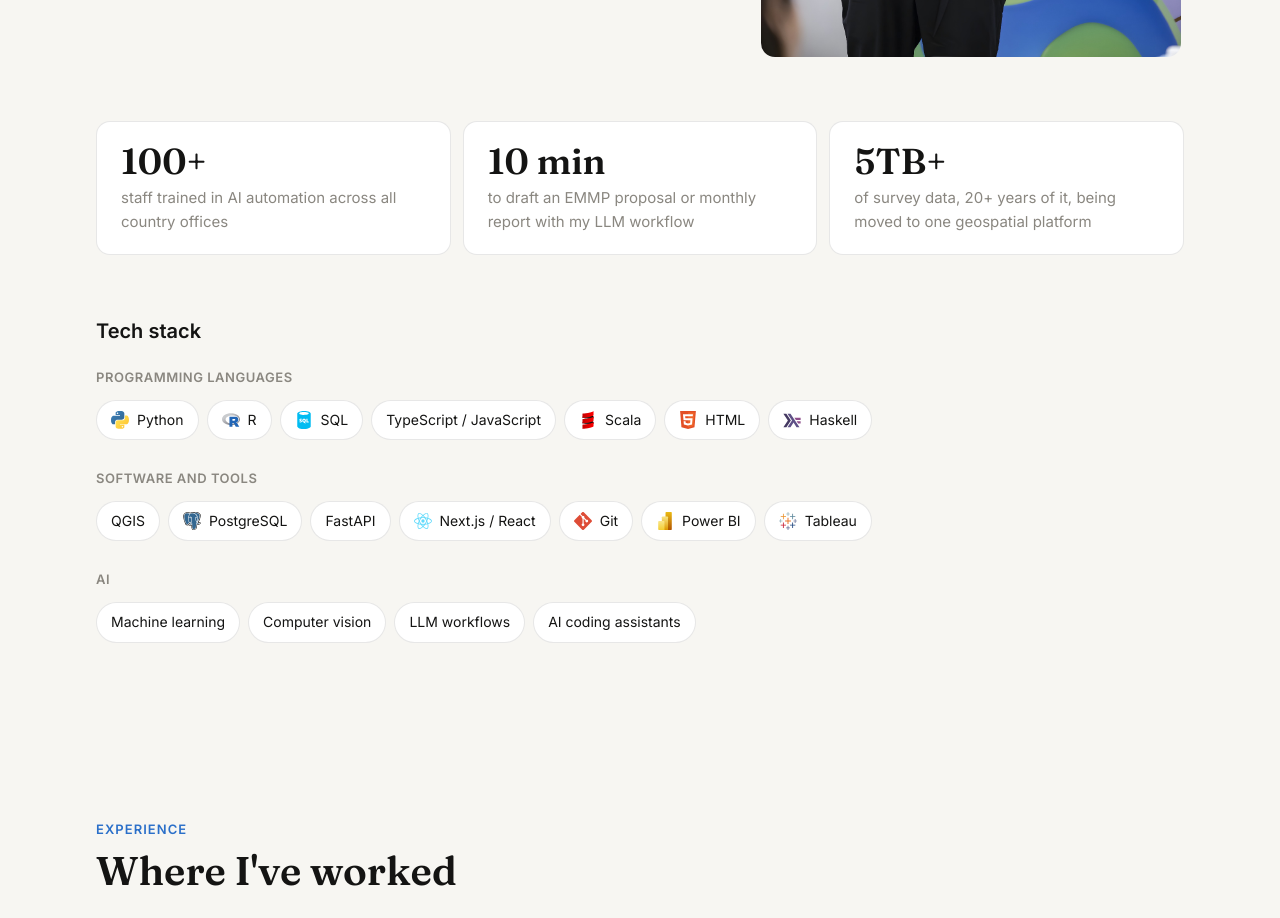
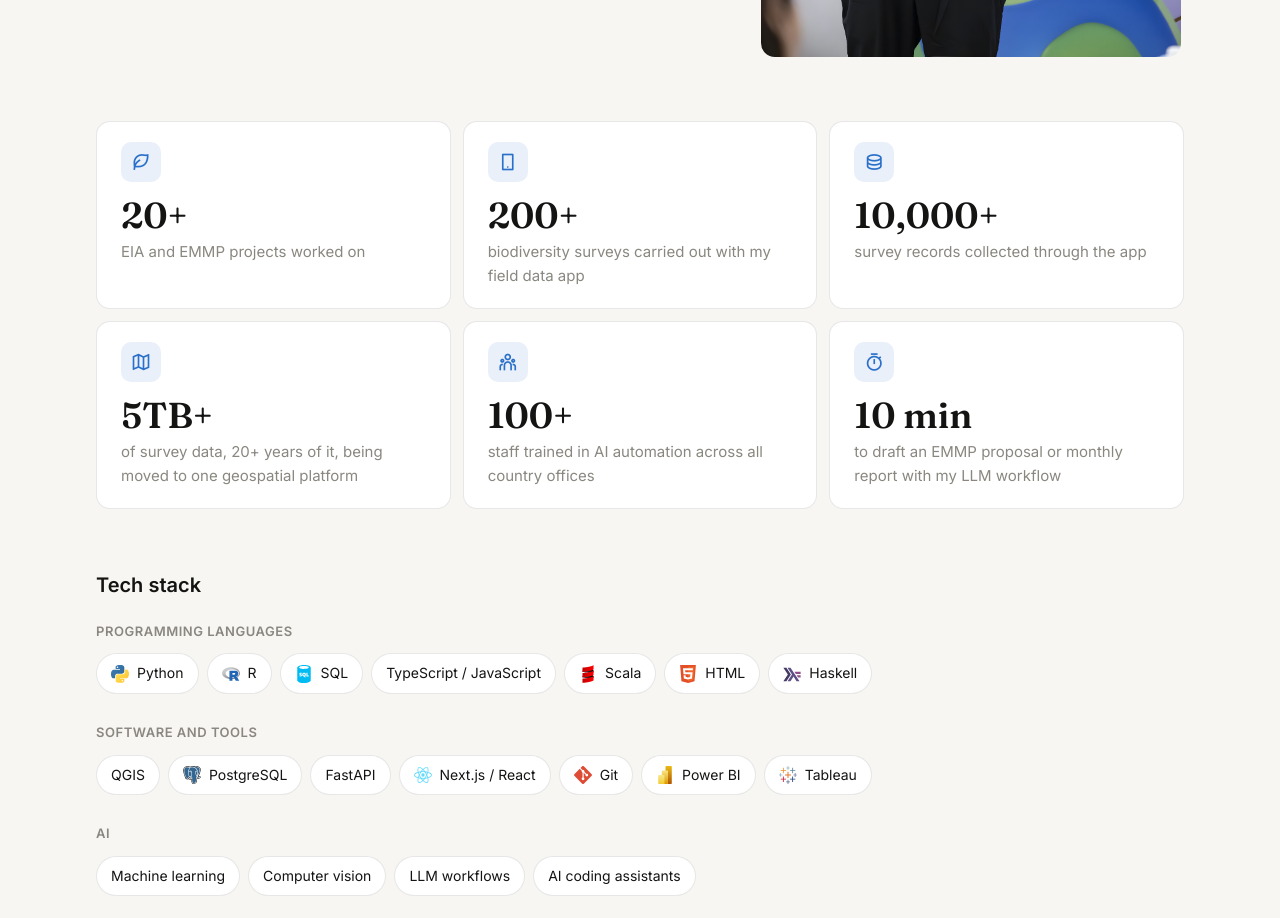
Before and after one commit to danghieutrung/hieudang-blog, a React (Create React App) app: page / in a window 1280 px wide. Shown: the part 1500-2418 px from the top of the page. Built offline with nearby package versions, Linux system fonts and the light colour scheme.

Commit message:
Add six highlight stats with icons to About section

```diff
--- a/src/Components/MyInfo.js
+++ b/src/Components/MyInfo.js
@@ -2,9 +2,12 @@
 import React from "react";
 
 const highlights = [
-  { value: "100+", label: "staff trained in AI automation across all country offices" },
-  { value: "10 min", label: "to draft an EMMP proposal or monthly report with my LLM workflow" },
-  { value: "5TB+", label: "of survey data, 20+ years of it, being moved to one geospatial platform" },
+  { icon: "ri-leaf-line", value: "20+", label: "EIA and EMMP projects worked on" },
+  { icon: "ri-smartphone-line", value: "200+", label: "biodiversity surveys carried out with my field data app" },
+  { icon: "ri-database-2-line", value: "10,000+", label: "survey records collected through the app" },
+  { icon: "ri-map-2-line", value: "5TB+", label: "of survey data, 20+ years of it, being moved to one geospatial platform" },
+  { icon: "ri-team-line", value: "100+", label: "staff trained in AI automation across all country offices" },
+  { icon: "ri-timer-line", value: "10 min", label: "to draft an EMMP proposal or monthly report with my LLM workflow" },
 ];
 
 const skillGroups = [
@@ -88,6 +91,7 @@ const MyInfo = () => {
         <div className="highlights">
           {highlights.map((item) => (
             <div className="highlight" key={item.value}>
+              <i className={`${item.icon} highlight__icon`} aria-hidden="true"></i>
               <p className="highlight__value">{item.value}</p>
               <p className="highlight__label">{item.label}</p>
             </div>
--- a/src/index.css
+++ b/src/index.css
@@ -537,6 +537,19 @@ button {
   padding: 1.25rem 1.5rem;
 }
 
+.highlight__icon {
+  display: inline-flex;
+  align-items: center;
+  justify-content: center;
+  width: 40px;
+  height: 40px;
+  border-radius: 10px;
+  font-size: 1.25rem;
+  color: var(--accent);
+  background: var(--accent-soft);
+  margin-bottom: 0.875rem;
+}
+
 .highlight__value {
   font-family: var(--font-display);
   font-size: 2.25rem;
@@ -956,6 +969,10 @@ button {
   .contact__group {
     grid-template-columns: repeat(2, 1fr);
   }
+
+  .highlights {
+    grid-template-columns: repeat(2, 1fr);
+  }
 }
 
 @media screen and (min-width: 768px) {
```
